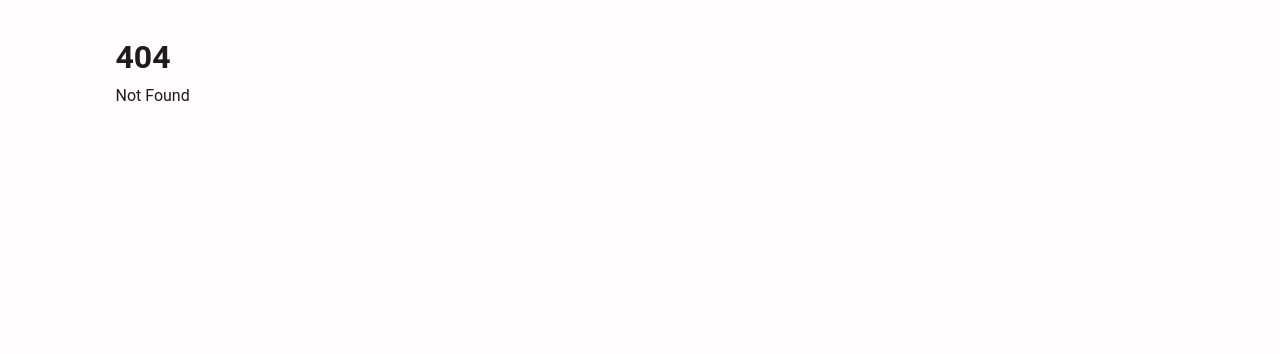
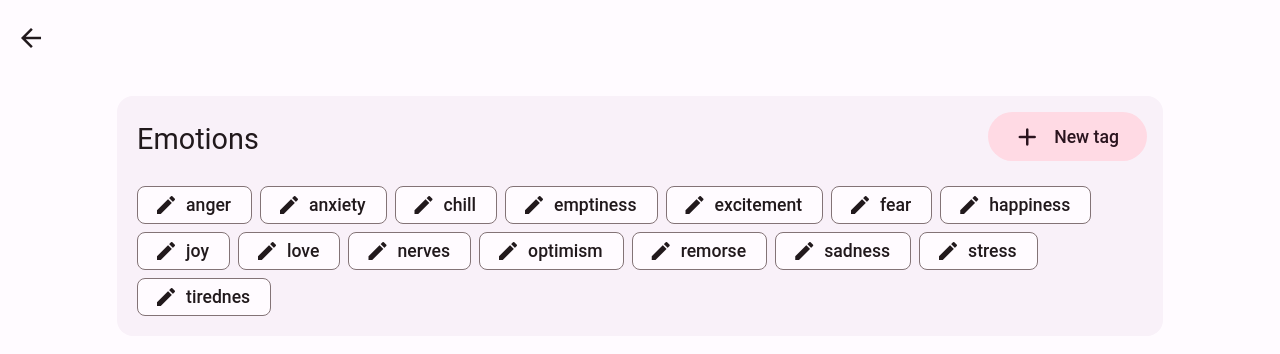
Before and after one commit to resultfulness/pixels-web, a SvelteKit app: page /tags-categories in a window 1280 px wide. Before the commit this address had no page. Shown: the top 354 px of the page. Built offline with nearby package versions, Linux system fonts and the light colour scheme; a small style sheet from the web is missing.

Commit message:
create page for viewing tags and categories

```diff
--- /dev/null
+++ b/src/routes/tags-categories/+page.svelte
@@ -0,0 +1,70 @@
+<script lang="ts">
+  import { afterNavigate } from "$app/navigation";
+  import Button from "$lib/components/Button.svelte";
+  import Card from "$lib/components/Card.svelte";
+  import MdIcon from "$lib/components/MdIcon.svelte";
+  import { tagsCategories } from "$lib/stores";
+  import TagBadge from "../entries/[year]/[month]/[day]/TagBadge.svelte";
+
+  $: console.log($tagsCategories);
+
+  let prevPage: string | undefined;
+  afterNavigate(({ from }) => {
+    prevPage = from?.url.pathname;
+  });
+</script>
+
+<header>
+  <a href={prevPage}>
+    <MdIcon icon="arrow_back" size={30} />
+  </a>
+</header>
+<main>
+  {#each $tagsCategories as { type, entries }}
+    <Card title={type} biggerTitle>
+      <Button onClick={() => {}} absoluteAlignment="TOP-RIGHT">
+        <MdIcon icon="add" size={30} variant="round" />
+        New tag
+      </Button>
+      <div class="entries">
+        {#each entries as entry}
+          <TagBadge onEditHref={`/tags-categories/${type}/${entry}`}
+            >{entry}</TagBadge
+          >
+        {/each}
+      </div>
+    </Card>
+  {/each}
+</main>
+
+<style>
+  header {
+    position: absolute;
+    top: 0;
+    left: 0;
+    margin: 1rem;
+    z-index: 999;
+  }
+
+  a {
+    display: grid;
+    /* this is so the arrow doesn't move around on navigation */
+    /* the previous page has a title that stretches the header's height */
+    margin-block: 7.4px;
+    color: inherit;
+    text-decoration: none;
+  }
+
+  main {
+    display: grid;
+    gap: 1rem;
+    margin-top: 4rem;
+  }
+
+  .entries {
+    display: flex;
+    flex-wrap: wrap;
+    gap: 0.5rem;
+    margin-top: 1.5rem;
+  }
+</style>
--- /dev/null
+++ b/src/routes/tags-categories/+page.ts
@@ -0,0 +1 @@
+export const ssr = false;
```
